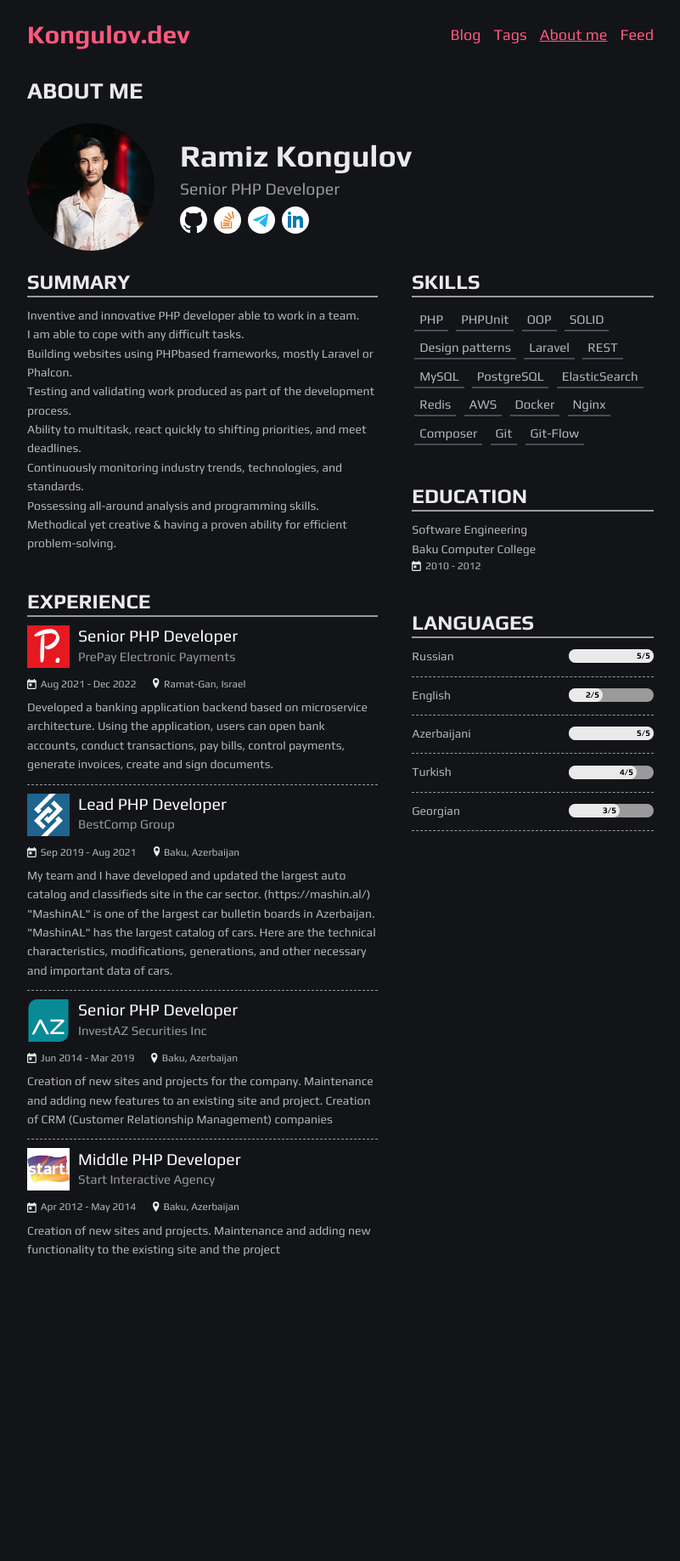
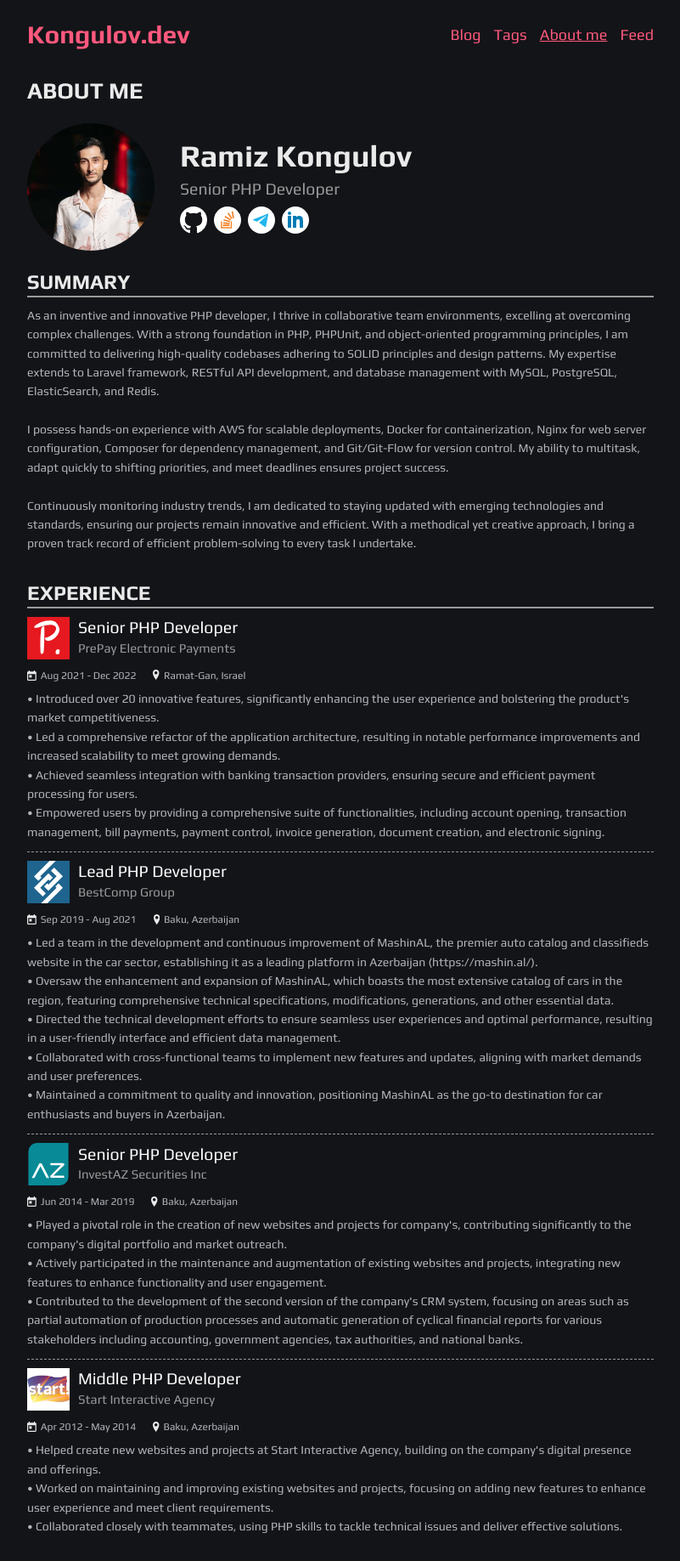
Before and after one commit to kongulov/kongulov.dev, a Jekyll site: the page built from about.html, in a window 1280 px wide. Shown: the whole page at 85% size, without its empty margins (239-1040 px from the left). Built offline with Jekyll 4.4.1, drawn with Linux system fonts in a browser that asks for light colours; before the commit the page ends 1511 px from its top, so only the background shows below that.

Commit message:
About - remove right side and add more information about me

```diff
--- a/_sass/_base.scss
+++ b/_sass/_base.scss
@@ -728,23 +728,11 @@
 
   .about-content{
     display: flex;
-
-    .left{
-      width: 56%;
-    }
-
-    .divider{
-      width: 40px;
-    }
-
-    .right{
-      width: calc(100% - 56% - 40px);
-    }
   }
 }
 
 .block-with-title{
-  margin-bottom: 40px;
+  margin-bottom: 30px;
 
   &:last-child{
     margin-bottom: 0;
--- a/about.html
+++ b/about.html
@@ -40,7 +40,12 @@
             companyName: 'PrePay Electronic Payments',
             date: 'Aug 2021 - Dec 2022',
             location: 'Ramat-Gan, Israel',
-            description: 'Developed a banking application backend based on microservice architecture. Using the application, users can open bank accounts, conduct transactions, pay bills, control payments, generate invoices, create and sign documents.'
+            description: "
+                • Introduced over 20 innovative features, significantly enhancing the user experience and bolstering the product's market competitiveness.
+                <br>• Led a comprehensive refactor of the application architecture, resulting in notable performance improvements and increased scalability to meet growing demands.
+                <br>• Achieved seamless integration with banking transaction providers, ensuring secure and efficient payment processing for users.
+                <br>• Empowered users by providing a comprehensive suite of functionalities, including account opening, transaction management, bill payments, payment control, invoice generation, document creation, and electronic signing.
+            "
         },
         {
             show: 'true',
@@ -53,7 +58,13 @@
             companyName: 'BestComp Group',
             date: 'Sep 2019 - Aug 2021',
             location: 'Baku, Azerbaijan',
-            description: 'My team and I have developed and updated the largest auto catalog and classifieds site in the car sector. (https://mashin.al/) "MashinAL" is one of the largest car bulletin boards in Azerbaijan. "MashinAL" has the largest catalog of cars. Here are the technical characteristics, modifications, generations, and other necessary and important data of cars.'
+            description: "
+                • Led a team in the development and continuous improvement of MashinAL, the premier auto catalog and classifieds website in the car sector, establishing it as a leading platform in Azerbaijan (https://mashin.al/).
+                <br>• Oversaw the enhancement and expansion of MashinAL, which boasts the most extensive catalog of cars in the region, featuring comprehensive technical specifications, modifications, generations, and other essential data.
+                <br>• Directed the technical development efforts to ensure seamless user experiences and optimal performance, resulting in a user-friendly interface and efficient data management.
+                <br>• Collaborated with cross-functional teams to implement new features and updates, aligning with market demands and user preferences.
+                <br>• Maintained a commitment to quality and innovation, positioning MashinAL as the go-to destination for car enthusiasts and buyers in Azerbaijan.
+            "
         },
         {
             show: 'true',
@@ -72,7 +83,11 @@
             companyName: 'InvestAZ Securities Inc',
             date: 'Jun 2014 - Mar 2019',
             location: 'Baku, Azerbaijan',
-            description: 'Creation of new sites and projects for the company. Maintenance and adding new features to an existing site and project. Creation of CRM (Customer Relationship Management) companies'
+            description: "
+                • Played a pivotal role in the creation of new websites and projects for company's, contributing significantly to the company's digital portfolio and market outreach.
+                <br>• Actively participated in the maintenance and augmentation of existing websites and projects, integrating new features to enhance functionality and user engagement.
+                <br>• Contributed to the development of the second version of the company's CRM system, focusing on areas such as partial automation of production processes and automatic generation of cyclical financial reports for various stakeholders including accounting, government agencies, tax authorities, and national banks.
+            "
         },
         {
             show: 'true',
@@ -81,7 +96,11 @@
             companyName: 'Start Interactive Agency',
             date: 'Apr 2012 - May 2014',
             location: 'Baku, Azerbaijan',
-            description: 'Creation of new sites and projects. Maintenance and adding new functionality to the existing site and the project'
+            description: "
+                • Helped create new websites and projects at Start Interactive Agency, building on the company's digital presence and offerings.
+                <br>• Worked on maintaining and improving existing websites and projects, focusing on adding new features to enhance user experience and meet client requirements.
+                <br>• Collaborated closely with teammates, using PHP skills to tackle technical issues and deliver effective solutions.
+            "
         }
     ]
 ---
@@ -131,14 +150,11 @@
             <div class="block-with-title">
                 <div class="title">SUMMARY</div>
                 <div class="content">
-                    Inventive and innovative PHP developer able to work in a team.<br>
-                    I am able to cope with any difficult tasks.<br>
-                    Building websites using PHPbased frameworks, mostly Laravel or Phalcon.<br>
-                    Testing and validating work produced as part of the development process.<br>
-                    Ability to multitask, react quickly to shifting priorities, and meet deadlines.<br>
-                    Continuously monitoring industry trends, technologies, and standards.<br>
-                    Possessing all-around analysis and programming skills.<br>
-                    Methodical yet creative & having a proven ability for efficient problem-solving.
+                    As an inventive and innovative PHP developer, I thrive in collaborative team environments, excelling at overcoming complex challenges. With a strong foundation in PHP, PHPUnit, and object-oriented programming principles, I am committed to delivering high-quality codebases adhering to SOLID principles and design patterns. My expertise extends to Laravel framework, RESTful API development, and database management with MySQL, PostgreSQL, ElasticSearch, and Redis.
+                    <br><br>
+                    I possess hands-on experience with AWS for scalable deployments, Docker for containerization, Nginx for web server configuration, Composer for dependency management, and Git/Git-Flow for version control. My ability to multitask, adapt quickly to shifting priorities, and meet deadlines ensures project success.
+                    <br><br>
+                    Continuously monitoring industry trends, I am dedicated to staying updated with emerging technologies and standards, ensuring our projects remain innovative and efficient. With a methodical yet creative approach, I bring a proven track record of efficient problem-solving to every task I undertake.
                 </div>
             </div>
 
@@ -184,60 +200,5 @@
                 </div>
             </div>
         </div>
-        <div class="divider"></div>
-        <div class="right">
-            <div class="block-with-title">
-                <div class="title">SKILLS</div>
-                <div class="content">
-                    <div class="skills">
-                        {% for skill in page.about.skills %}
-                            <span class="skill">{{ skill }}</span>
-                        {% endfor %}
-                    </div>
-                </div>
-            </div>
-            <div class="block-with-title">
-                <div class="title">EDUCATION</div>
-                <div class="content">
-                    <div class="experiences">
-                        <div class="experience">
-                            <div class="position">Software Engineering</div>
-                            <div class="companyName">Baku Computer College</div>
-                            <div class="date_location">
-                                <div class="date">
-                                    <svg viewBox="203.401 170.345 10.8 12" width="10.8" height="12">
-                                        <g fill="#eaeaea" fill-rule="evenodd" class="fill-000000" transform="matrix(0.6, 0, 0, 0.6, 203.400757, 170.345139)">
-                                            <path d="M16 2h-1V0h-2v2H5V0H3v2H2C.9 2 0 2.9 0 4v14c0 1.1.9 2 2 2h14c1.1 0 2-.9 2-2V4c0-1.1-.9-2-2-2Zm0 16H2V7h14v11Z"></path>
-                                            <path d="M4 9h5v5H4z"></path>
-                                        </g>
-                                    </svg>
-                                    2010 - 2012
-                                </div>
-                            </div>
-                        </div>
-                    </div>
-                </div>
-            </div>
-            <div class="block-with-title">
-                <div class="title">LANGUAGES</div>
-                <div class="content">
-                    <div class="languages">
-                        {% assign langSize = page.about.languages | size | minus:1 %}
-
-                        {% for i in (0..langSize) %}
-                            {% assign lang = page.about.languages[i] %}
-                            <div class="language">
-                                <div class="text">{{ lang.text }}</div>
-                                <div class="progress">
-                                    <div>
-                                        <span class="progress_{{ lang.progress }}">{{ lang.progress }}/5</span>
-                                    </div>
-                                </div>
-                            </div>
-                        {% endfor %}
-                    </div>
-                </div>
-            </div>
-        </div>
     </div>
 </section>
```
